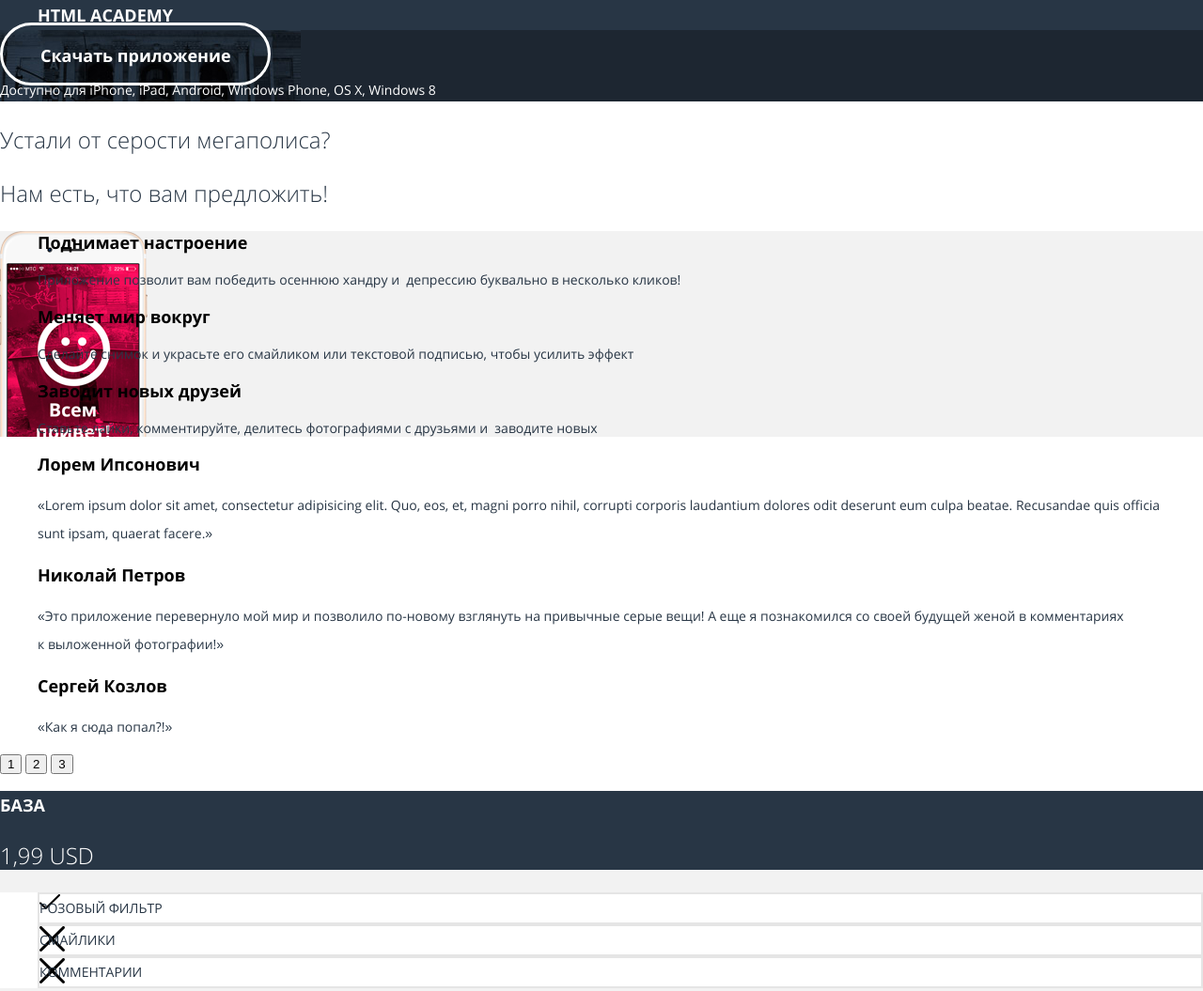
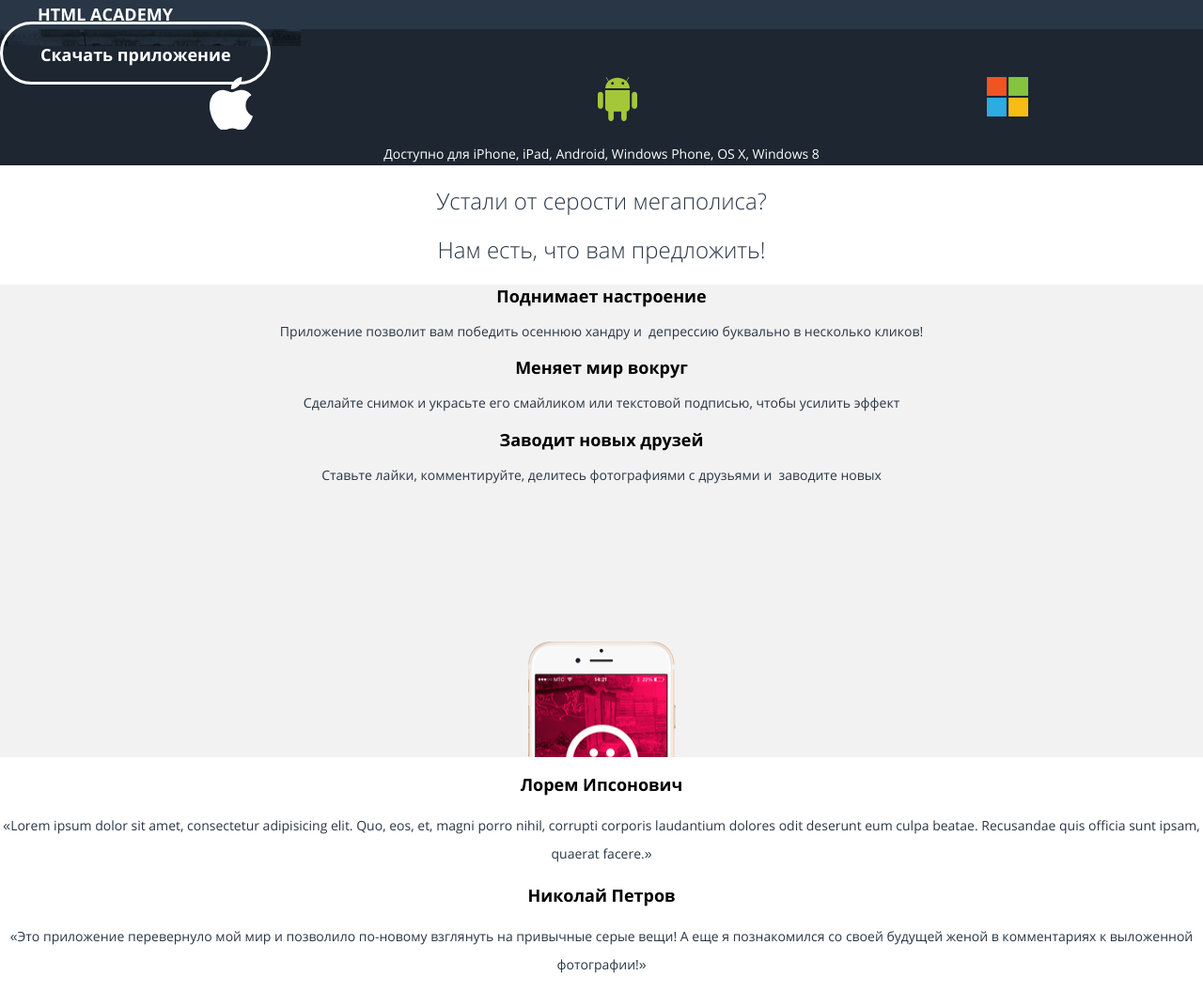
Before and after one commit to msibirev/632625-pink, a website: page source/index.html in a window 1280 px wide. Shown: the part 140-1195 px from the top of the page at 94% size. Drawn offline with nearby package versions, Linux system fonts and the light colour scheme; files that its build step writes are made by us from their sources; files whose address does not match are found by name.

Commit message:
BEM styling

```diff
--- a/package.json
+++ b/package.json
@@ -37,5 +37,8 @@
   ],
   "engines": {
     "node": "8.12"
+  },
+  "dependencies": {
+    "normalize.scss": "^0.1.0"
   }
 }
--- a/source/index.html
+++ b/source/index.html
@@ -66,42 +66,40 @@
       </ul>
     </section>
 
-    <section class="review">
+    <section class="review slider">
       <h2 class="visually-hidden">Отзывы</h2>
-      <div class="review__list">
-        <blockquote class="review__item">
+      <div class="review__list slider__list">
+        <blockquote class="review__item slider__item">
           <cite class="review__title">Лорем Ипсонович</cite>
           <p class="review__text">«Lorem ipsum dolor sit amet, consectetur adipisicing elit. Quo, eos, et,
             magni porro nihil, corrupti corporis laudantium dolores odit deserunt eum
             culpa beatae. Recusandae quis officia sunt ipsam, quaerat facere.»</p>
         </blockquote>
-        <blockquote class="review__item">
+        <blockquote class="review__item slider__item">
           <cite class="review__title">Николай Петров</cite>
           <p class="review__text">&laquo;Это приложение перевернуло мой мир и&nbsp;позволило по-новому
             взглянуть на&nbsp;привычные серые вещи! А&nbsp;еще я&nbsp;познакомился со&nbsp;своей будущей
             женой в&nbsp;комментариях к&nbsp;выложенной фотографии!&raquo;</p>
         </blockquote>
-        <blockquote class="review__item">
+        <blockquote class="review__item slider__item">
           <cite class="review__title">Сергей Козлов</cite>
           <p class="review__text">«Как я сюда попал?!»</p>
         </blockquote>
       </div>
-      <div class="slider">
       <p class="slider__toggles-wrapper">
         <button class="slider__toggle" type="button">1</button>
         <button class="slider__toggle" type="button">2</button>
         <button class="slider__toggle" type="button">3</button>
       </p>
-      </div>
     </section>
 
-    <section class="price">
-      <div class="price__item">
+    <section class="price slider">
+      <div class="price__item slider__item">
         <div class="price__text-fields">
           <p class="price__title">База</p>
           <p class="price__cost">1,99 USD</p>
         </div>
-        <ul class="price__list">
+        <ul class="price__list slider__list">
           <li class="price__list-item price__list-item--supported">Розовый фильтр <span class="visually-hidden">(Поддерживается)</span></li>
           <li class="price__list-item price__list-item--unsupported">Смайлики <span class="visually-hidden">(Не
               поддерживается)</span></li>
@@ -109,37 +107,35 @@
               поддерживается)</span></li>
         </ul>
       </div>
-      <div class="price__item">
+      <div class="price__item slider__item">
         <div class="price__text-fields">
           <p class="price__title">Стандарт</p>
           <span class="price__text">Хит</span>
           <p class="price__cost">3,99 USD</p>
         </div>
-        <ul class="price__list">
+        <ul class="price__list slider__list">
           <li class="price__list-item price__list-item--supported">Розовый фильтр <span class="visually-hidden">(Поддерживается)</span></li>
           <li class="price__list-item price__list-item--supported">Смайлики <span class="visually-hidden">(Поддерживается)</span></li>
           <li class="price__list-item price__list-item--unsupported">Комментарии <span class="visually-hidden">(Не
               поддерживается)</span></li>
         </ul>
       </div>
-      <div class="price__item">
+      <div class="price__item slider__item">
         <div class="price__text-fields">
           <p class="price__title">Анлим</p>
           <p class="price__cost">9,99 USD</p>
         </div>
-        <ul class="price__list">
+        <ul class="price__list slider__list">
           <li class="price__list-item price__list-item--supported">Розовый фильтр <span class="visually-hidden">(Поддерживается)</span></li>
           <li class="price__list-item price__list-item--supported">Смайлики <span class="visually-hidden">(Поддерживается)</span></li>
           <li class="price__list-item price__list-item--supported">Комментарии <span class="visually-hidden">(Поддерживается)</span></li>
         </ul>
       </div>
-      <div class="slider">
       <p class="slider__toggles-wrapper">
         <button class="slider__toggle" type="button">1</button>
         <button class="slider__toggle" type="button">2</button>
         <button class="slider__toggle" type="button">3</button>
       </p>
-      </div>
     </section>
   </main>
 
--- a/source/sass/blocks/about-us.scss
+++ b/source/sass/blocks/about-us.scss
@@ -2,8 +2,10 @@
   color: #283645;
   font-size: 24px;
   font-weight: 300;
+  text-align: center;
 }
 
 .about-us__advantages {
   list-style: none;
+  padding-left: 0;
 }
--- a/source/sass/blocks/advantages-list.scss
+++ b/source/sass/blocks/advantages-list.scss
@@ -2,14 +2,19 @@
   background-color: #f2f2f2;
   background-image: url(../../img/iphone-screen-mobile@1x.png);
   background-repeat: no-repeat;
+  background-position-x: 50%;
+  background-position-y: 380px;
+  padding-bottom: 278px;
 }
 
 .advantages-list__title {
   font-size: 18px;
   font-weight: 700;
   line-height: 24px;
+  text-align: center;
 }
 
 .advantages-list__text {
+  text-align: center;
   color: #283645;
 }
--- a/source/sass/blocks/alt-header.scss
+++ b/source/sass/blocks/alt-header.scss
@@ -8,4 +8,5 @@
   color: #ffffff;
   font-size: 24px;
   font-weight: 300;
+  text-align: center;
 }
--- a/source/sass/blocks/checkbox.scss
+++ b/source/sass/blocks/checkbox.scss
@@ -1,3 +1,7 @@
+.checkbox {
+  display: block;
+}
+
 .checkbox__name {
   color: #283645;
   font-size: 18px;
--- a/source/sass/blocks/contacts.scss
+++ b/source/sass/blocks/contacts.scss
@@ -2,6 +2,7 @@
   color: #283645;
   font-size: 18px;
   font-weight: 700;
+  text-align: center;
 }
 
 .contacts__text,
@@ -10,4 +11,5 @@
   text-decoration: none;
   font-size: 24px;
   font-weight: 300;
+  text-align: center;
 }
--- a/source/sass/blocks/download-information.scss
+++ b/source/sass/blocks/download-information.scss
@@ -1,3 +1,7 @@
+.download-information {
+  background-color: #1d2631;
+}
+
 .download-information__button {
   color: #ffffff;
   border-color: #ffffff;
@@ -17,4 +21,5 @@
 .download-information__text {
   color: #ffffff;
   line-height: 24px;
+  text-align: center;
 }
--- a/source/sass/blocks/field.scss
+++ b/source/sass/blocks/field.scss
@@ -1,3 +1,7 @@
+.field {
+  display: block;
+}
+
 .field__name {
   color: #d22856;
   line-height: 30px;
--- a/source/sass/blocks/main-body.scss
+++ b/source/sass/blocks/main-body.scss
@@ -1,4 +1,5 @@
 .main-body {
+  min-width: 320px;
   margin: 0;
   padding: 0;
   font-weight: 400;
--- a/source/sass/blocks/main-footer.scss
+++ b/source/sass/blocks/main-footer.scss
@@ -2,4 +2,5 @@
   color: #283645;
   font-size: 24px;
   font-weight: 300;
+  text-align: center;
 }
--- a/source/sass/blocks/os-icons.scss
+++ b/source/sass/blocks/os-icons.scss
@@ -1,18 +1,25 @@
 .os-icons {
-  background-color: #1d2631;
+  display: flex;
+  justify-content: space-around;
 }
 
 .os-icons__item--apple {
   background-image: url(../../img/logo-apple.svg);
   background-repeat: no-repeat;
+  width: 47px;
+  height: 56px;
 }
 
 .os-icons__item--android {
   background-image: url(../../img/logo-android.svg);
   background-repeat: no-repeat;
+  width: 47px;
+  height: 56px;
 }
 
 .os-icons__item--microsoft {
   background-image: url(../../img/logo-microsoft.svg);
   background-repeat: no-repeat;
+  width: 47px;
+  height: 56px;
 }
--- a/source/sass/blocks/price.scss
+++ b/source/sass/blocks/price.scss
@@ -12,6 +12,7 @@
 .price__title {
   font-size: 18px;
   font-weight: 700;
+  text-align: center;
 }
 
 .price__text {
@@ -23,6 +24,7 @@
 .price__cost {
   font-size: 24px;
   font-weight: 300;
+  text-align: center;
 }
 
 
@@ -32,6 +34,7 @@
   line-height: 30px;
   color: #283645;
   background-color: #ffffff;
+  padding-left: 0;
 }
 
 .price__list-item {
--- a/source/sass/blocks/radio.scss
+++ b/source/sass/blocks/radio.scss
@@ -1,3 +1,7 @@
+.radio {
+  display: block;
+}
+
 .radio__name {
   color: #283645;
   font-size: 18px;
--- a/source/sass/blocks/review.scss
+++ b/source/sass/blocks/review.scss
@@ -1,3 +1,9 @@
+.review__item {
+  text-align: center;
+  margin-left: 0;
+  margin-right: 0;
+}
+
 .review__title {
   font-style: normal;
   font-size: 18px;
--- a/source/sass/blocks/slogan.scss
+++ b/source/sass/blocks/slogan.scss
@@ -3,4 +3,5 @@
   font-size: 14px;
   font-weight: 400;
   line-height: 30px;
+  text-align: center;
 }
--- a/source/sass/style.scss
+++ b/source/sass/style.scss
@@ -1,3 +1,4 @@
+@import "../../node_modules/normalize.css/normalize";
 @import "variables";
 @import "mixins";
 @import "fonts";
```
Lines whose indentation alone changed are shown as unchanged.
